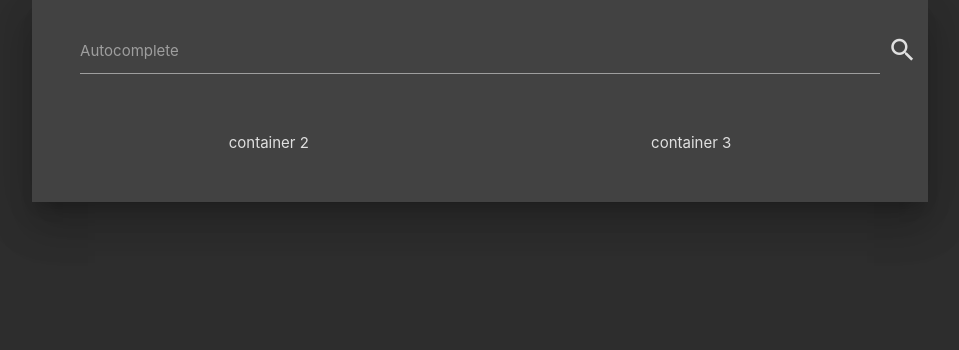
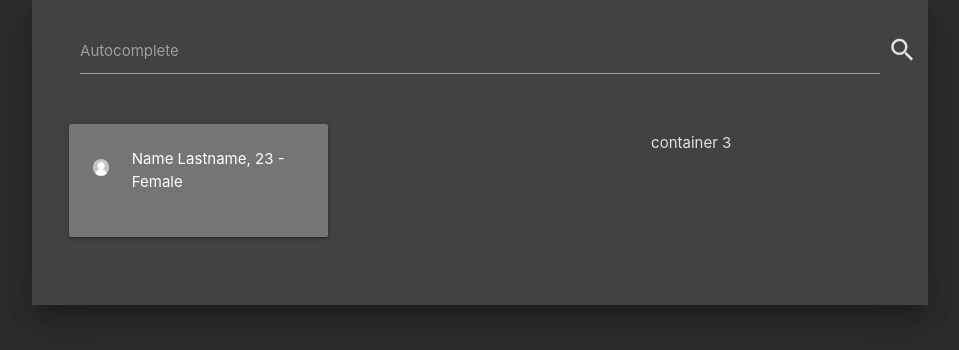
Before and after one commit to cmdrlias/desafiomodulo1, a plain HTML site: page index.html in a window 1280 px wide. Shown: the whole page, without its empty margins (160-1119 px from the left). Drawn offline with Linux system fonts and the light colour scheme; no server answers.

Commit message:
componente de resultado

```diff
--- a/index.html
+++ b/index.html
@@ -30,7 +30,20 @@
             </div>
             <div class="row center-align">
                 <div class="col s6">
-                    <p>container 2</p>
+                    <div class="row left-align">
+                        <div class="col s12 l8">
+                            <div class="card-panel grey darken-1 z-depth-1">
+                              <div class="row valign-wrapper">
+                                <div class="col s2">
+                                  <img src="img/user.png" alt="" class="circle responsive-img"> <!-- notice the "circle" class -->
+                                </div>
+                                <div class="col s10 white-text">
+                                  <span id="name">Name</span> <span id="lastName">Lastname</span>, <span id="age">23</span> - <span id="gender">Female</span>
+                                </div>
+                              </div>
+                            </div>
+                        </div>
+                    </div>
                 </div>
                 <div class="col s6">
                     <p>container 3</p>
--- a/js/scripts.js
+++ b/js/scripts.js
@@ -1,7 +1,7 @@
 const url_api = "https://randomuser.me/api/?seed=javascript&results=100&nat=BR&noinfo";
 const users = [];
 
-function getUsersFromApi() {
+async function getUsersFromApi() {
     fetch(url_api, {
         method: 'get',
         mode: 'cors',
@@ -9,7 +9,6 @@ function getUsersFromApi() {
             'Content-Type': 'application/json'
           })
     }).then(response => {
-        debugger;
         response.text();
     }).catch(function (err) {
         console.error(err);
```
Also changed, not shown: img/user.png (added).
